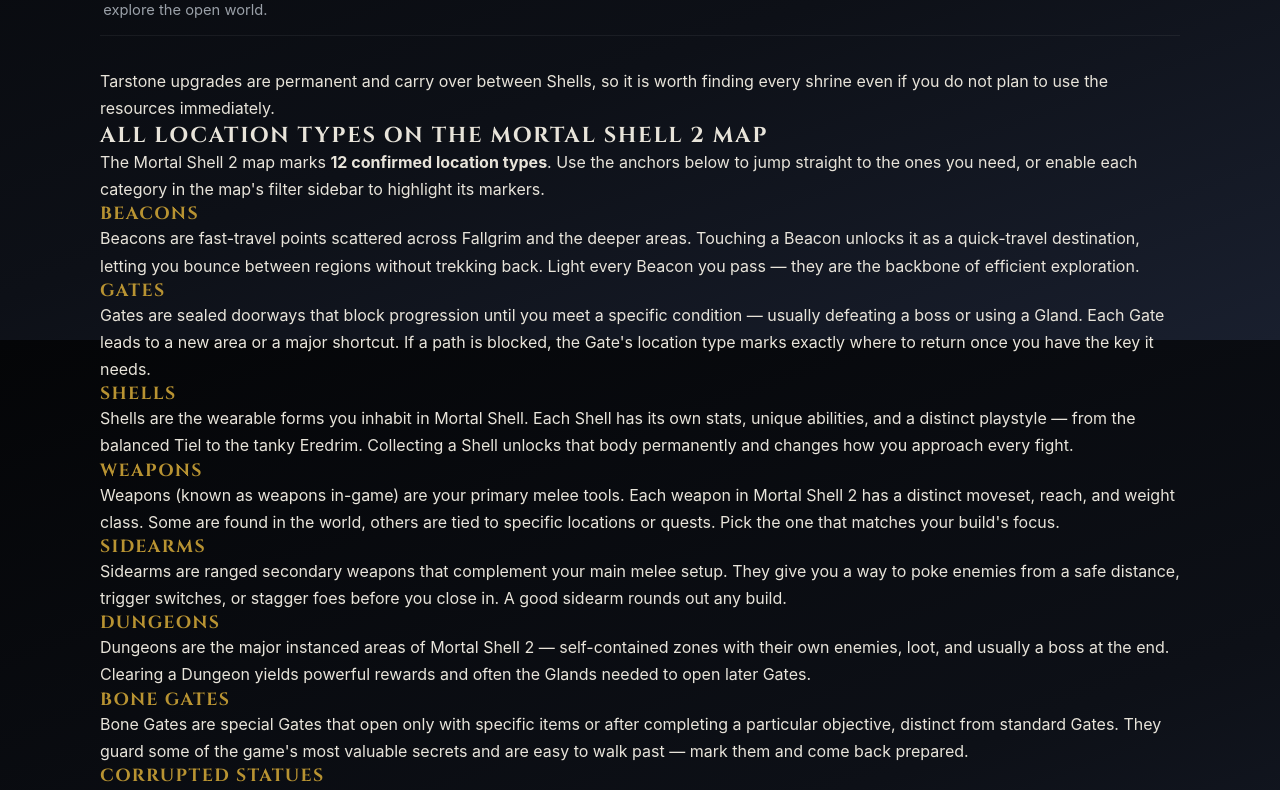
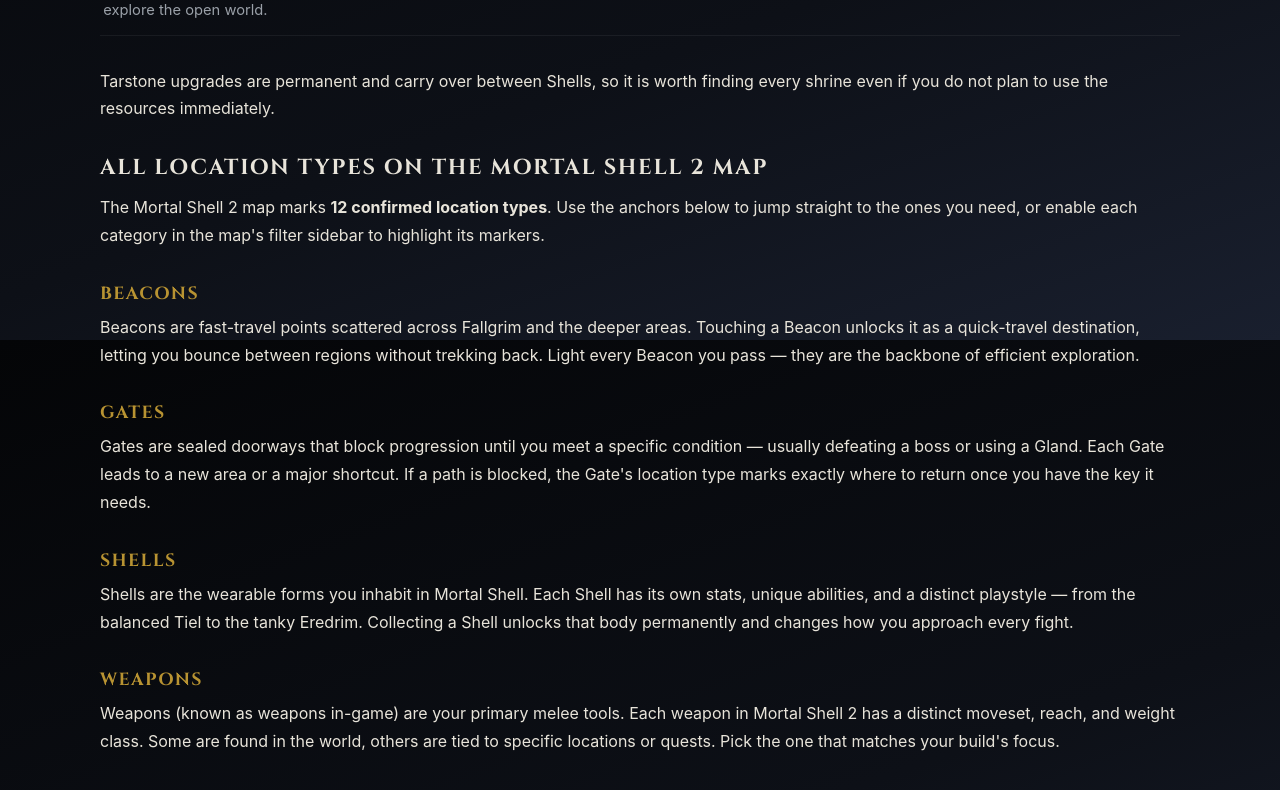
Before and after one commit to nicklos17/mortal-shell-2, a Next.js app: page /map in a window 1280 px wide. Shown: the part 3660-4450 px from the top of the page. Built offline with nearby package versions, Linux system fonts and the light colour scheme; no server answers.

Commit message:
fix:细化map

```diff
--- a/app/globals.css
+++ b/app/globals.css
@@ -1915,6 +1915,27 @@
   }
 }
 
+/* ---------- 12 类型点位区块排版 ---------- */
+#location-types section,
+#location-types {
+  margin: 1.5rem 0 2rem;
+}
+
+#location-types h2 {
+  margin: 2rem 0 .75rem;
+}
+
+#location-types h3 {
+  margin: 1.6rem 0 .5rem;
+  padding-top: .5rem;
+}
+
+#location-types p {
+  margin: 0 0 1.1rem;
+  line-height: 1.75;
+}
+
+
 /* ---------- 广告位 ---------- */
 .ad-banner {
   min-height: 90px;
```
